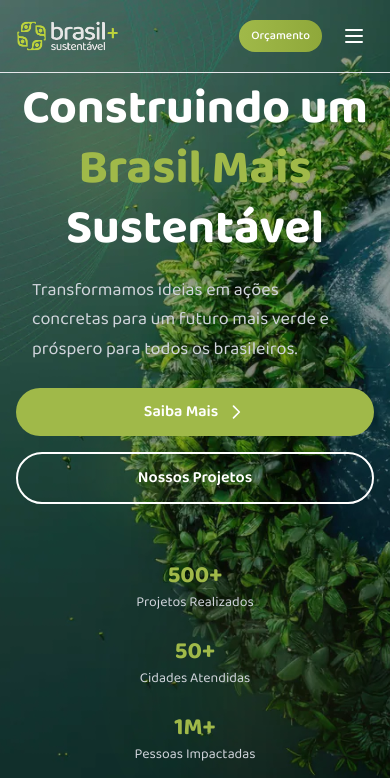
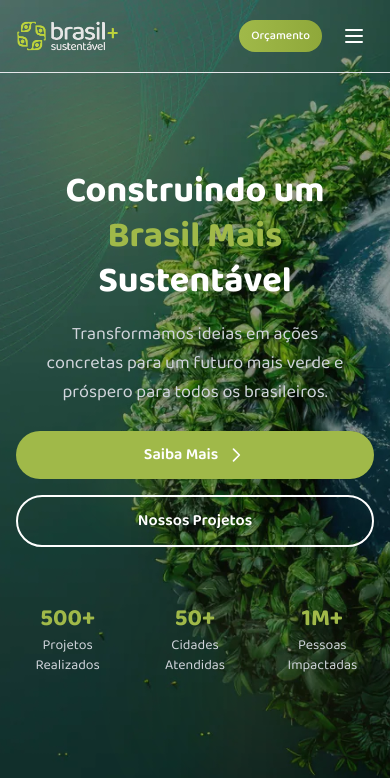
Before and after one commit to EdsonnOliveira/brasil-sustentavel, a Next.js app: page / in a window 390 px wide. Shown: the top 778 px of the page. Built offline with nearby package versions, Linux system fonts and the light colour scheme.

Commit message:
adjustments

```diff
--- a/src/components/HeroSection.tsx
+++ b/src/components/HeroSection.tsx
@@ -44,7 +44,7 @@ export default function HeroSection() {
   };
 
   return (
-    <section id="hero" className="relative min-h-screen bg-[url('/bg.png')] bg-cover bg-center overflow-hidden bg-white flex items-center justify-center">
+    <section id="hero" className="h-screen relative min-h-screen bg-[url('/bg.png')] bg-cover bg-center overflow-hidden bg-white flex items-center justify-center">
       {/* Background decorative elements */}
       <div className="absolute inset-0">
         <div className="absolute top-20 left-10 w-32 h-32 bg-[#A0B949] opacity-20 rounded-full blur-2xl"></div>
@@ -57,12 +57,12 @@ export default function HeroSection() {
           {/* Content */}
           <div className="space-y-6 sm:space-y-8 max-w-4xl">
             <div className="space-y-4 sm:space-y-6">
-              <h1 className="text-5xl sm:text-4xl md:text-5xl text-center md:text-left lg:text-6xl font-baloo-bold text-white leading-tight">
+              <h1 className="text-4xl md:text-5xl text-center md:text-left lg:text-6xl font-baloo-bold text-white leading-tight">
                 Construindo um
                 <span className="block text-[#A0B949]">Brasil Mais</span>
                 <span className="block">Sustentável</span>
               </h1>
-              <p className="text-lg sm:text-xl text-gray-300 leading-relaxed max-w-2xl mx-auto px-4 font-baloo-regular">
+              <p className="text-lg text-center md:text-left sm:text-xl text-gray-300 leading-relaxed max-w-2xl mx-auto px-4 font-baloo-regular">
                 Transformamos ideias em ações concretas para um futuro mais verde e próspero para todos os brasileiros.
               </p>
             </div>
@@ -86,7 +86,7 @@ export default function HeroSection() {
             </div>
 
             {/* Stats */}
-            <div className="grid grid-cols-1 sm:grid-cols-3 gap-6 sm:gap-8 pt-8 sm:pt-0">
+            <div className="grid grid-cols-3 gap-6 sm:gap-8 pt-8 sm:pt-0">
               <div className="text-center">
                 <div className="text-2xl sm:text-3xl font-baloo-bold text-[#A0B949]">500+</div>
                 <div className="text-gray-300 text-sm sm:text-base font-baloo-regular">Projetos Realizados</div>
```
